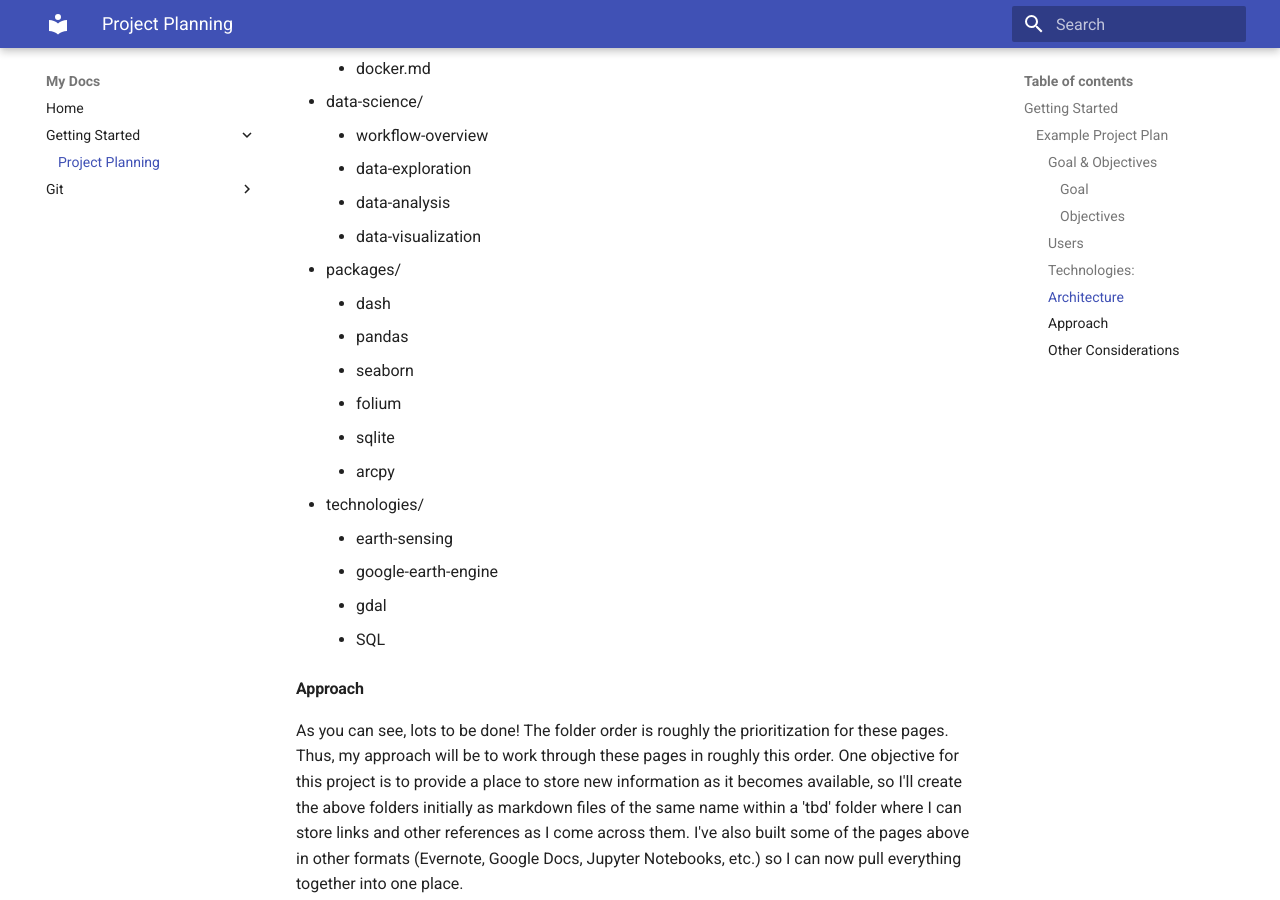
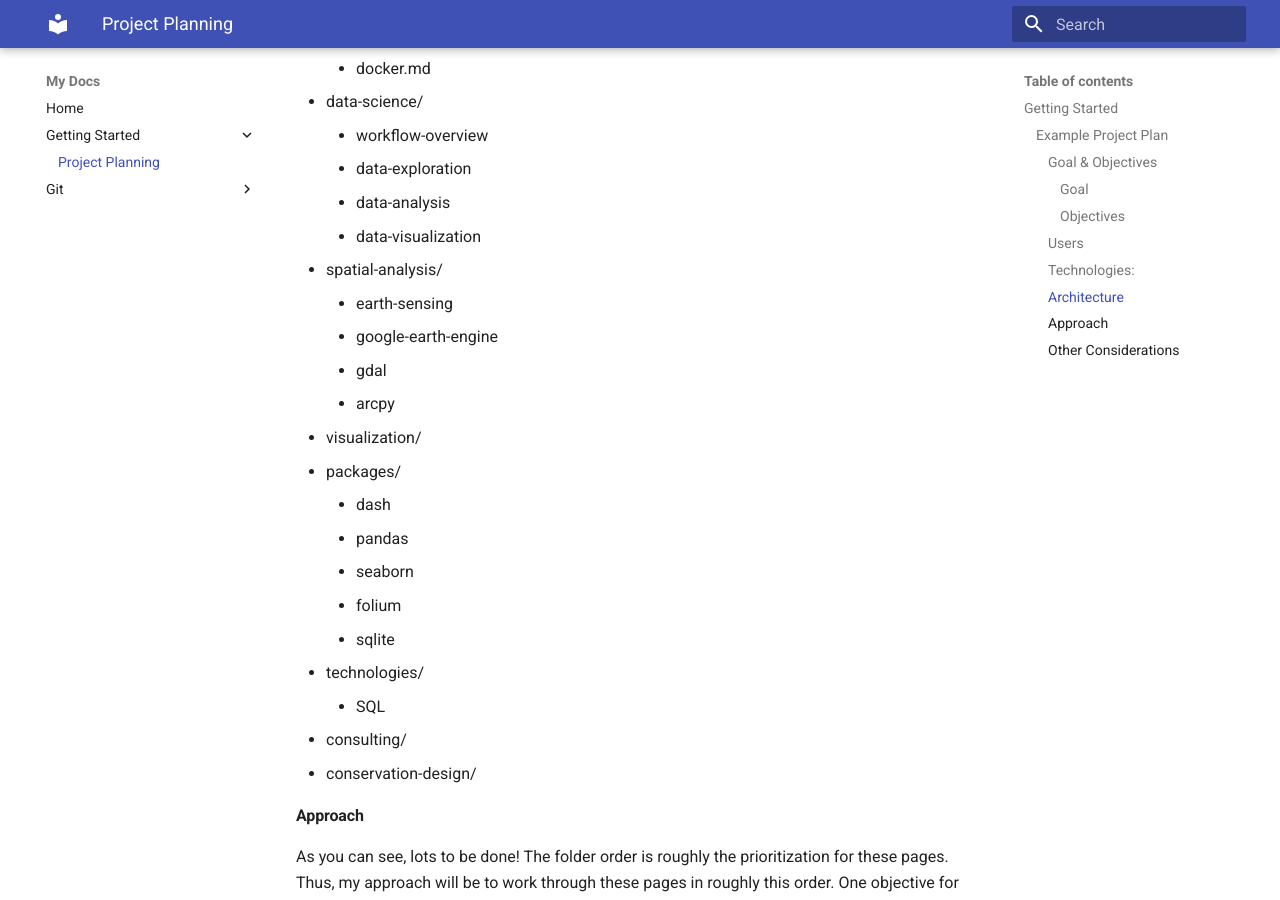
Before and after one commit to eriktuck/ei-dev, an MkDocs documentation site: the page built from docs/getting-started/project-planning.md, in a window 1280 px wide and 900 px high, scrolled down 2452 px. Built offline with MkDocs 1.6.1 and Material for MkDocs 9.7.7, drawn with Linux system fonts in a browser that asks for light colours.

Commit message:
Saved changes intended for last commit in project-planning and index

```diff
--- a/docs/getting-started/project-planning.md
+++ b/docs/getting-started/project-planning.md
@@ -75,18 +75,22 @@ The MkDocs package will create the basic architecture when [creating the project
     * data-exploration
     * data-analysis
     * data-visualization
+  * spatial-analysis/
+    * earth-sensing
+    * google-earth-engine
+    * gdal
+    * arcpy
+  * visualization/
   * packages/
     * dash
     * pandas
     * seaborn
     * folium
     * sqlite
-    * arcpy
   * technologies/
-    * earth-sensing
-    * google-earth-engine
-    * gdal
     * SQL
+  * consulting/
+  * conservation-design/
 
 #### Approach
 
```
